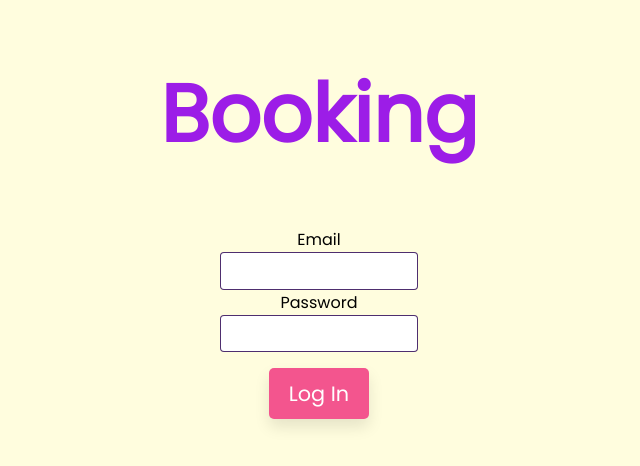
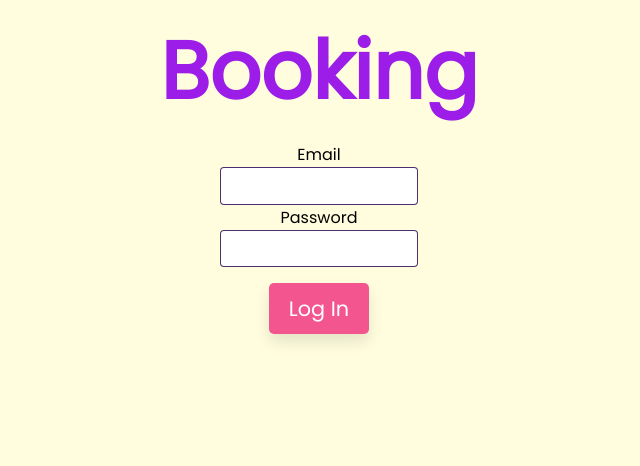
Before and after one commit to alek98/automate-booking-with-pupeteer, a React (Create React App) app in the folder app/react-app/: page / in a window 1280 px wide. Shown: the top 466 px of the page, without its empty margins (321-961 px from the left). Built offline with nearby package versions, Linux system fonts and the light colour scheme; no server answers.

Commit message:
style hot fix

```diff
--- a/app/react-app/src/App.css
+++ b/app/react-app/src/App.css
@@ -1,6 +1,7 @@
 .App{
   width: 90%;
   margin: auto;
+  max-width: 1000px;
 }
 
 h1 {
--- a/app/react-app/src/components/Bookings.tsx
+++ b/app/react-app/src/components/Bookings.tsx
@@ -17,6 +17,8 @@ const Bookings = () => {
 
   return (
     <div>
+      <h2 style={{textAlign:'center', color:'#5c1c9e'}}>Schedule</h2>
+
       {showForm ?
       <NewBooking onCancel={toggleNewBooking} onSave={onSave} /> :
         <button
--- a/app/react-app/src/components/Day.css
+++ b/app/react-app/src/components/Day.css
@@ -7,8 +7,8 @@
   width: 90%;
   margin:auto;
 }
-h2 {
-  font-size: 2.3rem;
+.day {
+  font-size: 1.6rem;
   color:#e2467f;
   margin: 3px;
   margin-top: 15px;
--- a/app/react-app/src/components/Day.tsx
+++ b/app/react-app/src/components/Day.tsx
@@ -4,7 +4,7 @@ import './Day.css'
 const Config: FC<Props> = ({ day }) => {
   return (
     <div>
-      <h2>{day}</h2>
+      <h2 className='day'>{day}</h2>
       <div className='data'>
         <p style={{ fontSize: '1.7rem' }}>Bodypump</p>
         <p>
--- a/app/react-app/src/components/NewBooking.tsx
+++ b/app/react-app/src/components/NewBooking.tsx
@@ -10,7 +10,6 @@ const NewBooking: FC<Props> = (props) => {
   const [endTime, setEndTime] = useState<string>('')
 
   const [showError, setShowError] = useState(false)
-  const toggleFormError = () => setShowError(!showError)
 
   const onSubmit = () => {
     const newBooking: Booking = { day, name, location, startTime, endTime }
--- a/app/react-app/src/index.css
+++ b/app/react-app/src/index.css
@@ -9,6 +9,13 @@ background-color: #fffdde;
 code {
   font-family: source-code-pro, Menlo, Monaco, Consolas, 'Courier New',
     monospace;
+}
+h1 {
+  margin: 0.7rem;
+}
+h2 {
+  font-size: 2.3rem;
+  margin: 1rem;
 }
 
 button {
```
